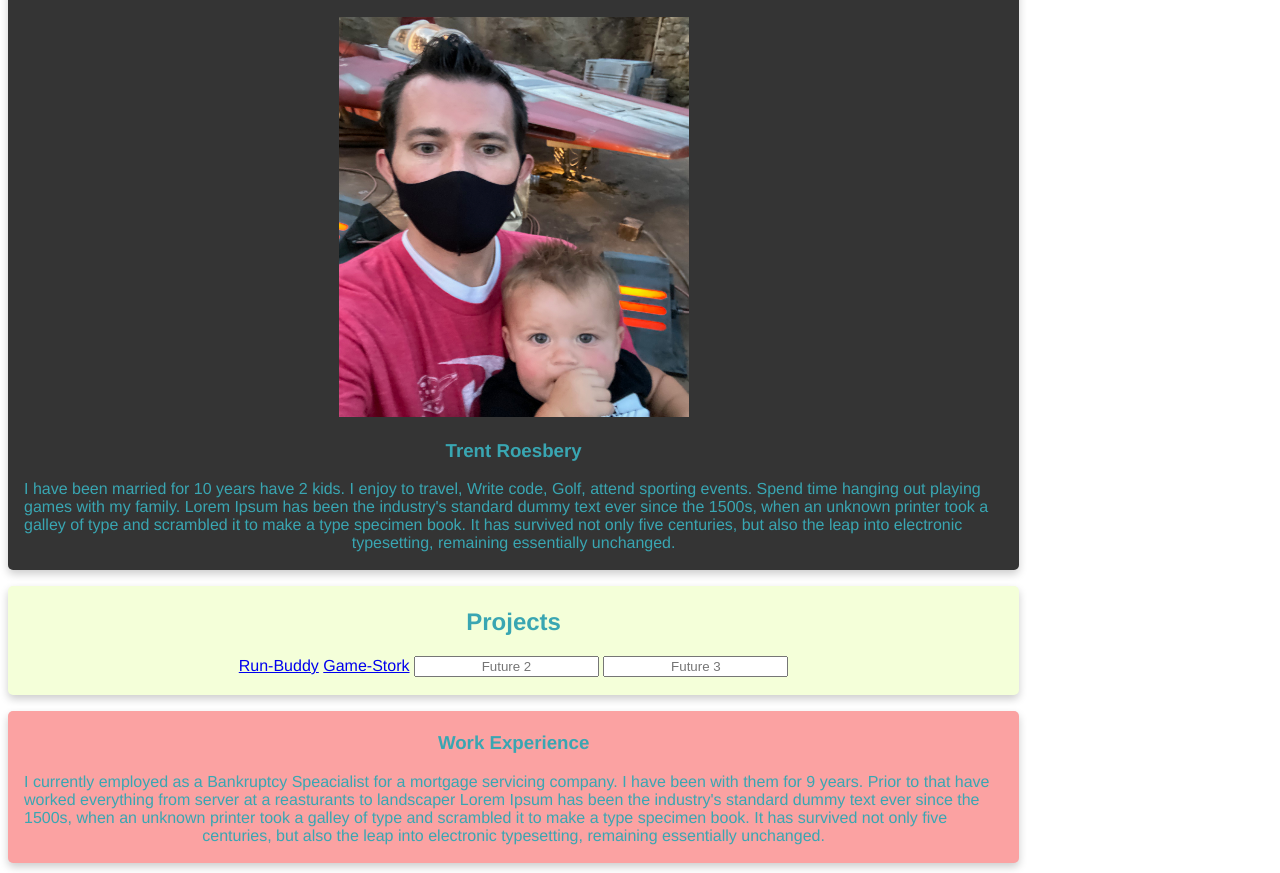
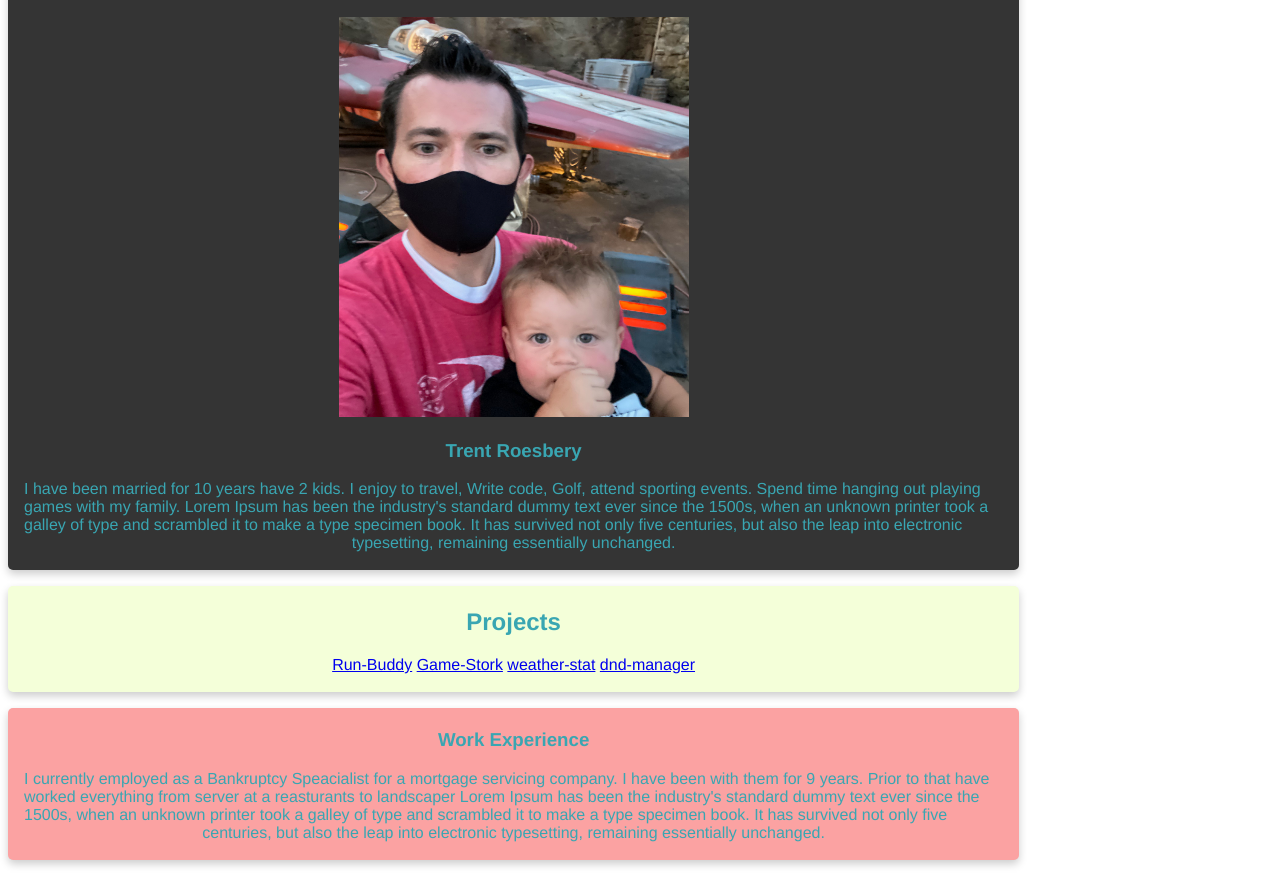
Before and after one commit to xtrent777x/Trent-Roesbery-BIO, a plain HTML site: page index.html in a window 1280 px wide. Shown: the part 186-1059 px from the top of the page. Drawn offline with Linux system fonts and the light colour scheme.

Commit message:
added dnd project 2 link

```diff
--- a/index.html
+++ b/index.html
@@ -68,9 +68,9 @@
 
             <a href="https://ewalker518.github.io/game-go/">Game-Stork</a>
 
-            <input placeholder="Future 2">
+            <a href="https://xtrent777x.github.io/weather-stat/">weather-stat</a>
 
-            <input placeholder="Future 3">
+            <a href="https://dnd-character-sheet-manager.herokuapp.com/">dnd-manager</a>
         </p>
         </div>
     </section>
```
